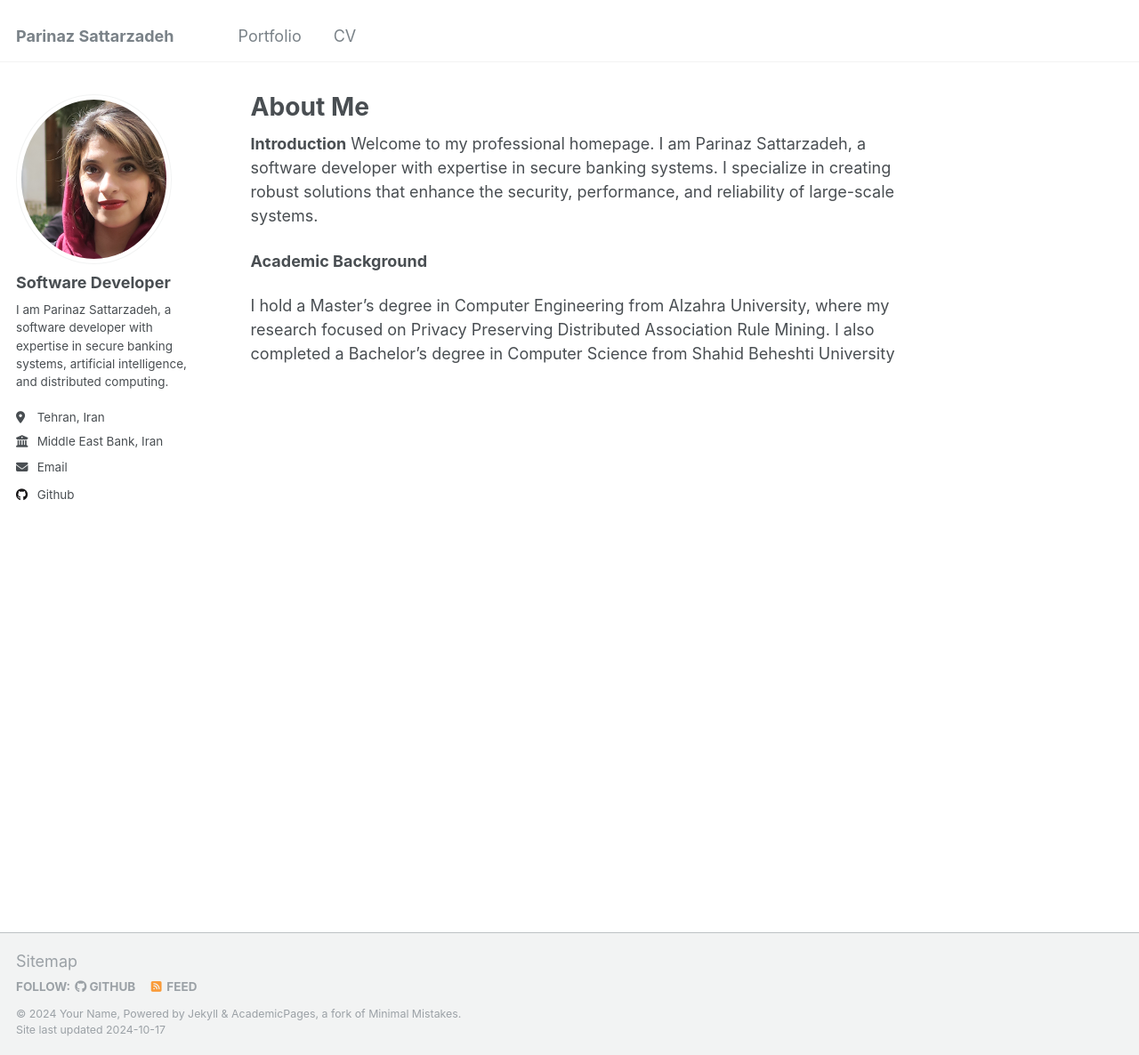
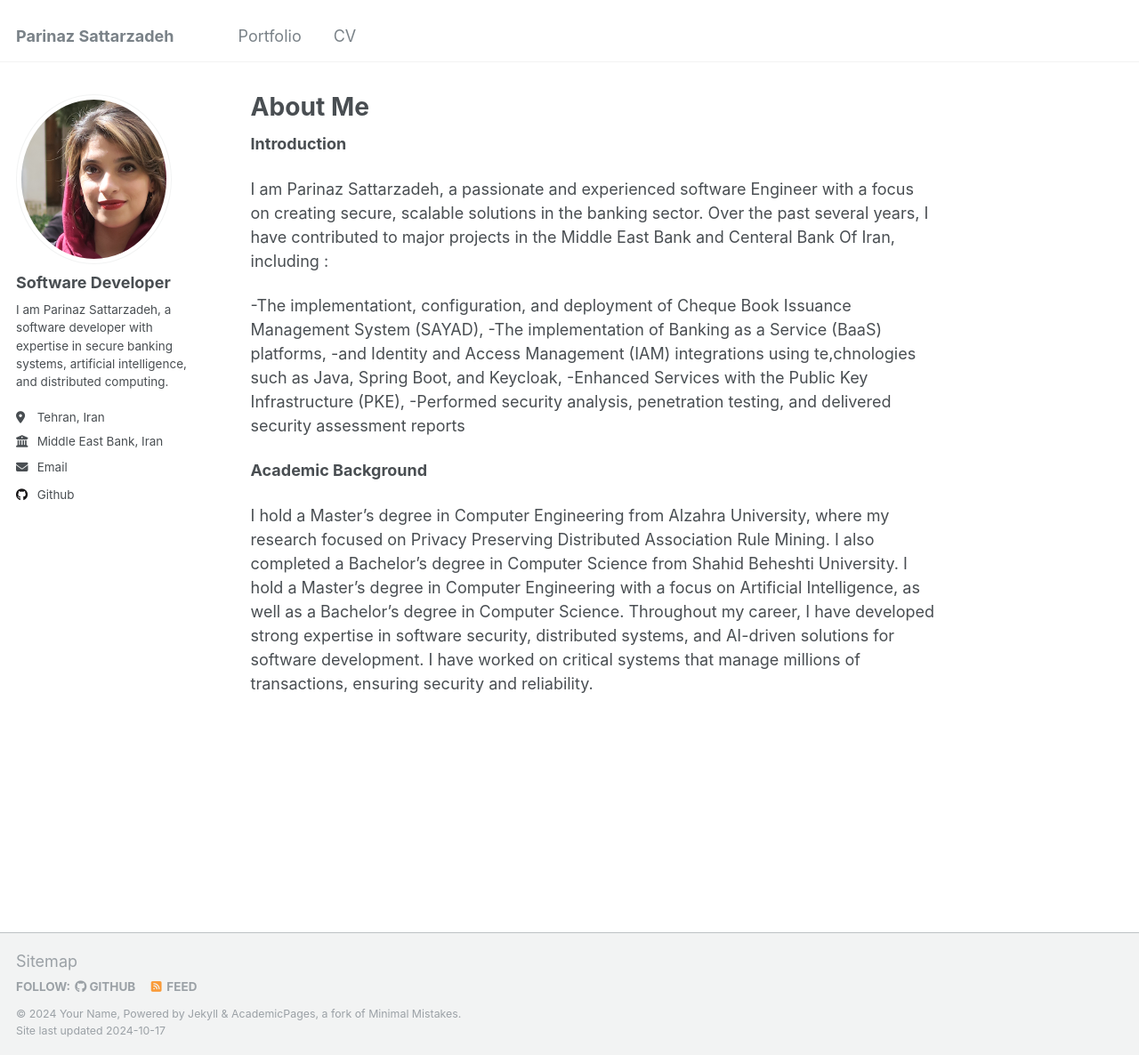
Before and after one commit to parinaz-st/parinaz-st.github.io, a Jekyll site: the page built from _pages/about.md, in a window 1280 px wide and 1186 px high. Shown: the whole window at 89% size. Built offline with Jekyll 4.4.1, drawn with Linux system fonts in a browser that asks for light colours.

Commit message:
Update about.md

```diff
--- a/_pages/about.md
+++ b/_pages/about.md
@@ -8,10 +8,18 @@ redirect_from:
 ---
 
 **Introduction**
-Welcome to my professional homepage. I am Parinaz Sattarzadeh, a software developer with expertise in secure banking systems. I specialize in creating robust solutions that enhance the security, performance, and reliability of large-scale systems.
 
+I am Parinaz Sattarzadeh, a passionate and experienced software Engineer with a focus on creating secure, scalable solutions in the banking sector.
+Over the past several years, I have contributed to major projects in the Middle East Bank and Centeral Bank Of Iran, including :
+
+-The implementationt, configuration, and deployment  of Cheque Book Issuance Management System (SAYAD),
+-The implementation of Banking as a Service (BaaS) platforms,
+-and Identity and Access Management (IAM) integrations using te,chnologies such as Java, Spring Boot, and Keycloak,
+-Enhanced Services with the Public Key Infrastructure (PKE),
+-Performed security analysis, penetration testing, and delivered security assessment reports
 
 **Academic Background**
 
 I hold a Master's degree in Computer Engineering from Alzahra University, where my research focused on Privacy Preserving Distributed Association Rule Mining.
-I also completed a Bachelor's degree in Computer Science from Shahid Beheshti University
+I also completed a Bachelor's degree in Computer Science from Shahid Beheshti University.
+I hold a Master's degree in Computer Engineering with a focus on Artificial Intelligence, as well as a Bachelor's degree in Computer Science. Throughout my career, I have developed strong expertise in software security, distributed systems, and AI-driven solutions for software development. I have worked on critical systems that manage millions of transactions, ensuring security and reliability.
```
